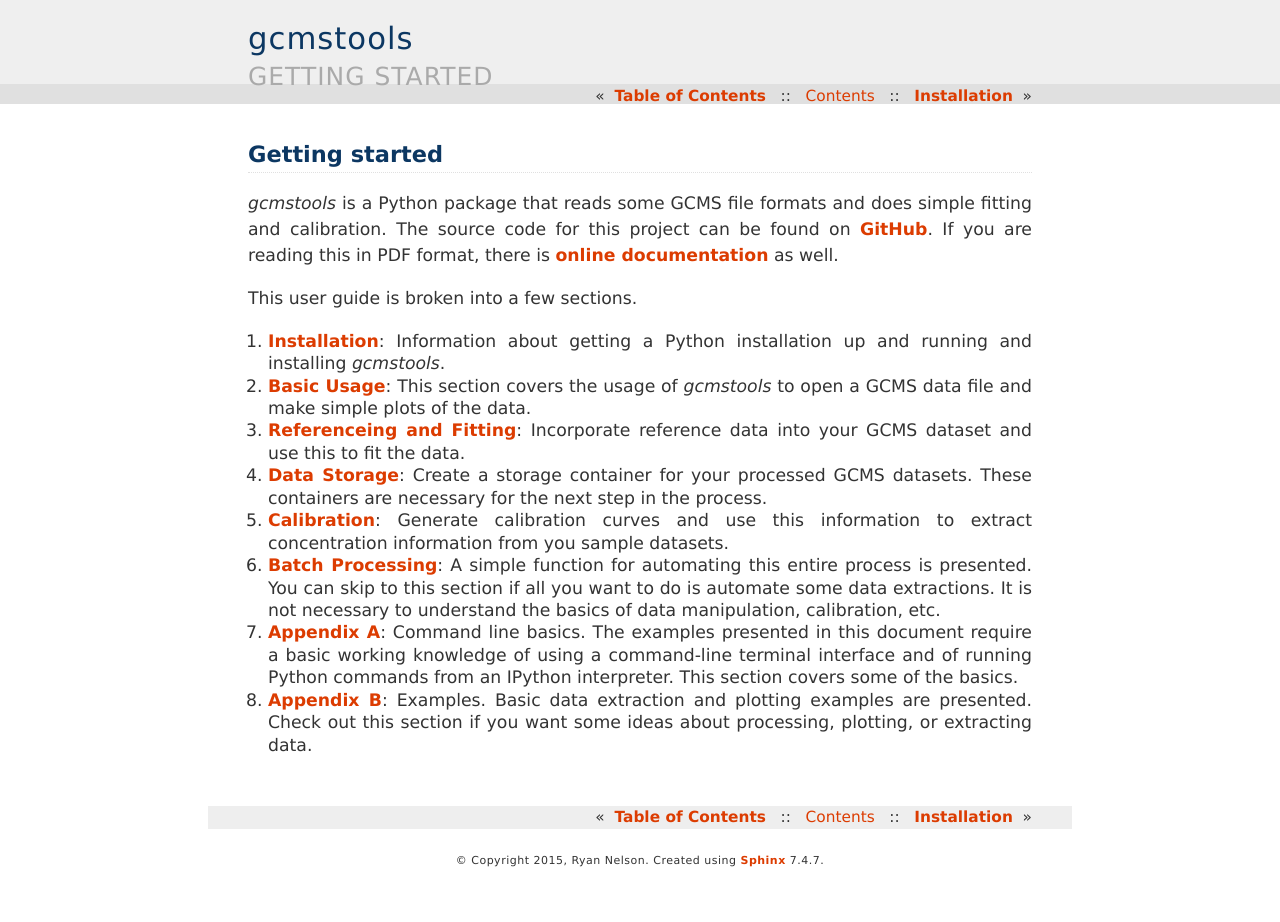
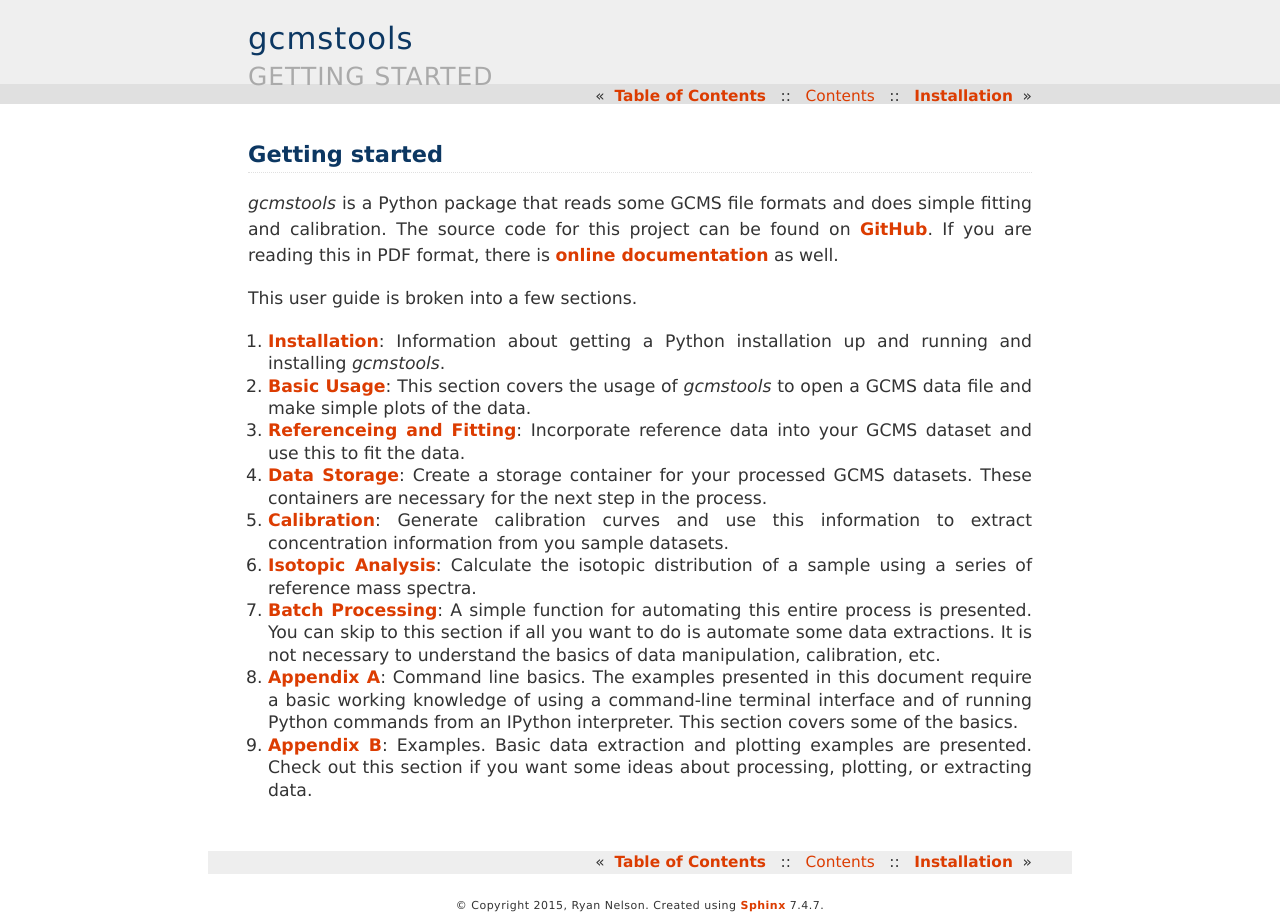
Before and after one commit to rnelsonchem/gcmstools, a Sphinx documentation site: the page built from docs/start.rst, in a window 1280 px wide. Built offline with Sphinx 7.4.7, drawn with Linux system fonts in a browser that asks for light colours; before the commit the page ends 900 px from its top, so only the background shows below that.

Commit message:
Add an inital Isotope documentation page

```diff
--- a/docs/index.rst
+++ b/docs/index.rst
@@ -19,6 +19,7 @@ Table of Contents
     fitting
     storage
     calibration
+    isotope
     autoint
     appendA
     appendB
--- a/docs/start.rst
+++ b/docs/start.rst
@@ -24,6 +24,9 @@ This user guide is broken into a few sections.
 #. :doc:`Calibration <calibration>`: Generate calibration curves and use this
    information to extract concentration information from you sample datasets.
 
+#. :doc:`Isotopic Analysis <isotope>`: Calculate the isotopic distribution of
+   a sample using a series of reference mass spectra.
+
 #. :doc:`Batch Processing <autoint>`: A simple function for automating this
    entire process is presented. You can skip to this section if all you want
    to do is automate some data extractions. It is not necessary to understand
```
Also changed, not shown: docs/isotope.rst (added, +9 -0 lines).
